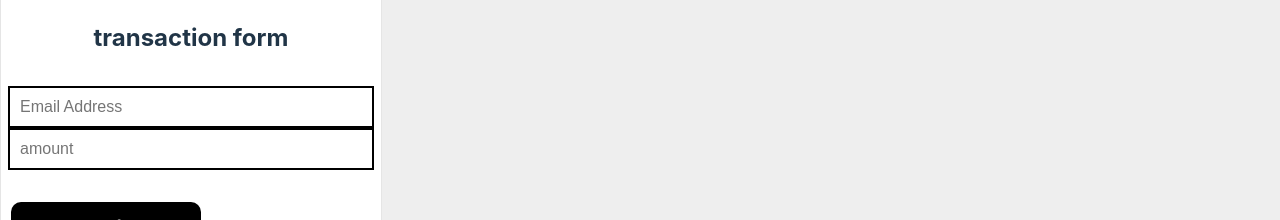
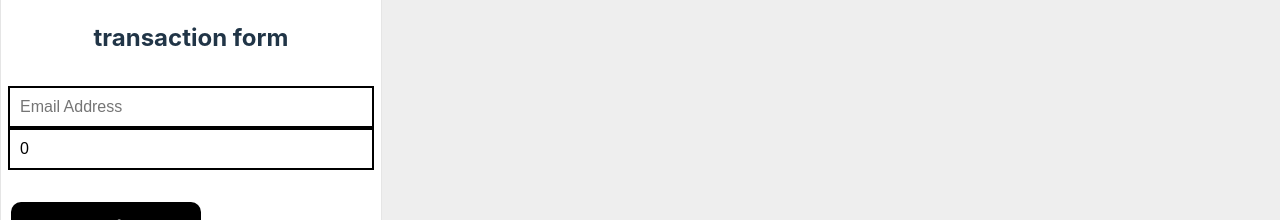
Before and after one commit to michee2x/Finance-app, a React (Vite) app: page / in a window 1280 px wide. Shown: the top 220 px of the page. Built offline with nearby package versions, Linux system fonts and the light colour scheme.

Commit message:
Update App.jsx

```diff
--- a/src/App.jsx
+++ b/src/App.jsx
@@ -5,7 +5,7 @@ function App() {
  const [success, setSuccess] = useState({})
 const [reference, setReference] = useState("")
  const [data, setData] = useState({
-  email:"", amount:""
+  email:"", amount:0
  })
 
  const submit = async (e) => {
@@ -19,7 +19,7 @@ const [reference, setReference] = useState("")
     },
       body:JSON.stringify({
     "email": `${data.email}`,
-    "amount": `${data.amount}`,
+    "amount": `${data.amount * 100}`,
     "callback_url": "https://finance-app-5lj8.onrender.com"
 })
     })
```
